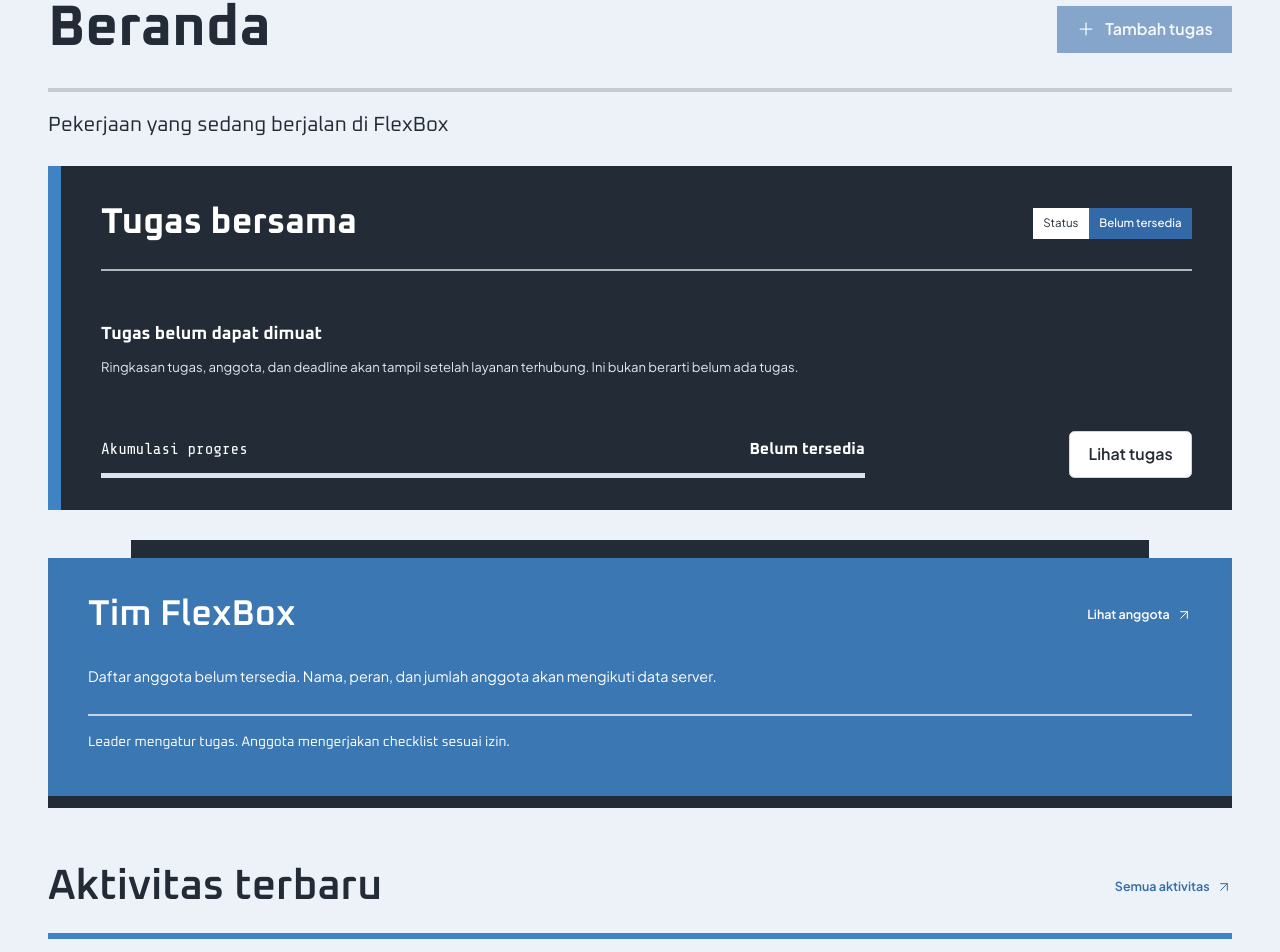
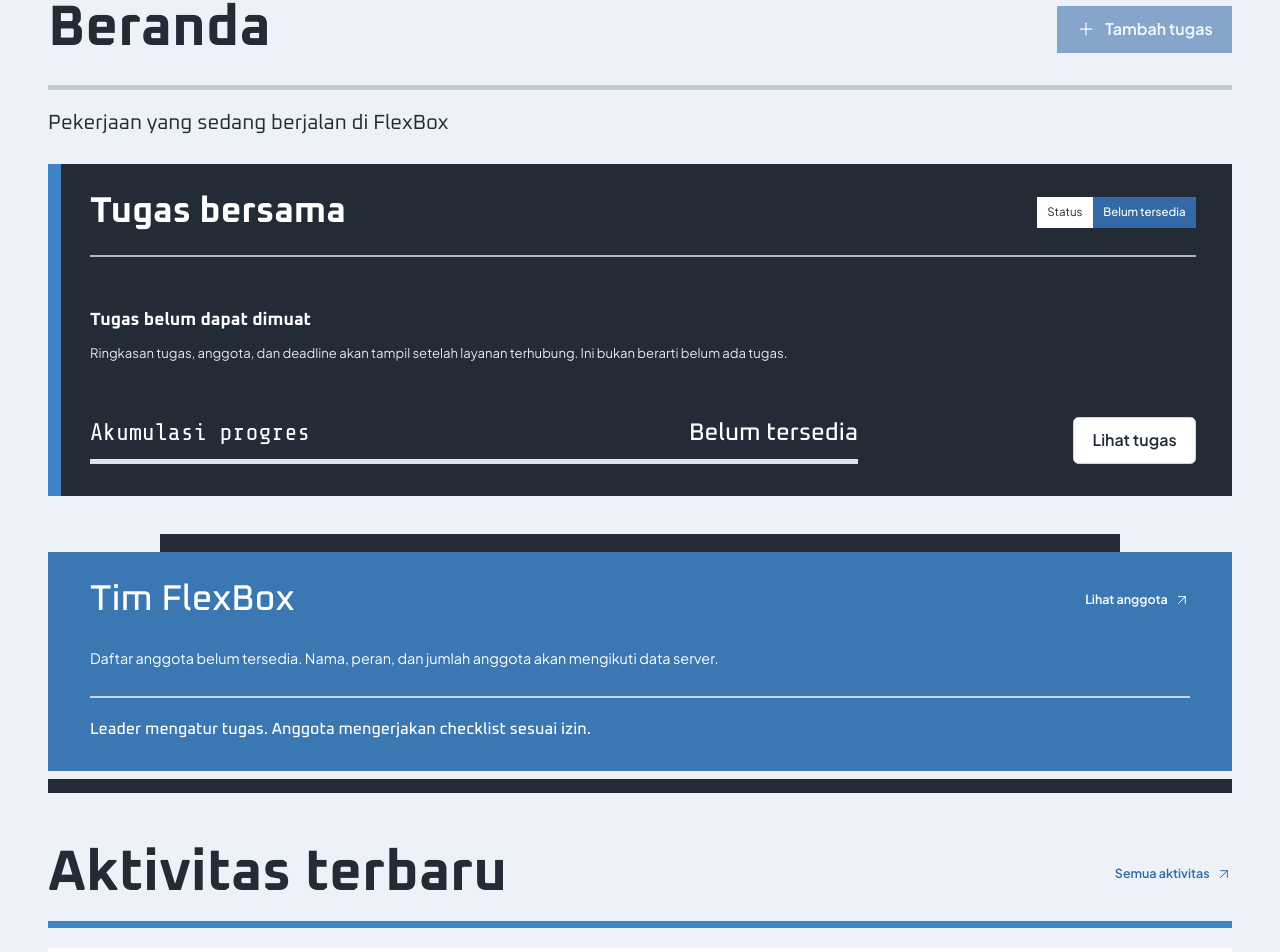
Before and after one commit to flexbox-studiocode/flexboard, a React (Vite) app: page / in a window 1280 px wide. Shown: the part 433-1385 px from the top of the page. Built offline with nearby package versions, Linux system fonts and the light colour scheme.

Commit message:
style(dashboard): refine panel insets typography and team accents

```diff
--- a/src/features/dashboard/dashboard.css
+++ b/src/features/dashboard/dashboard.css
@@ -1,10 +1,10 @@
-.dashboard-page { gap: 1.8rem; }
-.dashboard-page .page-header { border-bottom: 4px solid #c4ccd2; padding-bottom: 1.7rem; margin-bottom: 0; align-items: center; }
+.dashboard-page { gap: var(--space-6); }
+.dashboard-page .page-header { border-bottom: 5px solid #c4ccd2; padding-bottom: 1.5rem; margin-bottom: 0; align-items: center; }
 .dashboard-page .page-header .button { border-radius: 0; }
 .dashboard-intro { margin: -.4rem 0 0; font-family: var(--font-display); font-size: clamp(1rem, 1.6vw, 1.5rem); }
-.panel.dashboard-shared-task { background: var(--color-ink); color: white; border: 0; border-left: 13px solid var(--color-primary); padding: 2rem 2.5rem; }
+.panel.dashboard-shared-task { background: var(--color-ink); color: white; border: 0; border-left: 13px solid var(--color-primary); padding: 1.6875rem 2.25rem 2rem 1.8125rem; }
 .dashboard-task-heading { display: flex; flex-wrap: wrap; align-items: center; justify-content: space-between; gap: 1rem; border-bottom: 2px solid #ffffffa6; padding-bottom: 1.3rem; }
-.dashboard-task-heading h2 { margin: 0; font-family: var(--font-display); font-size: clamp(1.5rem, 2.8vw, 2.5rem); }
+.dashboard-task-heading h2 { margin: 0; font-family: var(--font-display); font-size: clamp(1.5rem, 2.8vw, var(--font-size-section)); font-weight: 700; line-height: 1.2; }
 .dashboard-task-status { display: inline-flex; align-items: center; background: white; color: var(--color-ink); font-size: .72rem; padding-left: .65rem; gap: .65rem; }
 .dashboard-task-status strong { background: var(--color-primary-dark); color: white; padding: .4rem .65rem; font-weight: 500; }
 .dashboard-shared-task .state { min-height: 160px; align-items: flex-start; text-align: left; padding: 1.5rem 0; }
@@ -12,26 +12,26 @@
 .dashboard-shared-task .state p { color: #e0e7f0; max-width: 50rem; }
 .dashboard-task-footer { display: flex; align-items: end; justify-content: space-between; gap: 2rem; }
 .dashboard-task-footer .progress-block { width: min(70%, 48rem); }
-.dashboard-task-footer .progress-block__label { font-family: var(--font-mono); font-size: 1rem; }
-.dashboard-task-footer .progress-block__label strong { color: white; font-family: var(--font-display); }
+.dashboard-task-footer .progress-block__label { font-family: var(--font-mono); font-size: 1.5rem; line-height: 1.25; }
+.dashboard-task-footer .progress-block__label strong { color: white; font-family: var(--font-display); font-weight: 500; }
 .dashboard-task-footer .progress-track { border-radius: 0; height: 5px; }
-.panel.dashboard-team { position: relative; isolation: isolate; margin-block: 1.5rem 2rem; background: #3b77b2; color: white; border: 0; padding: 2rem 2.5rem; }
-.dashboard-team::before { content: ''; position: absolute; z-index: -1; inset: -18px 7% 0; background: var(--color-ink); }
-.dashboard-team::after { content: ''; position: absolute; inset: 0; z-index: -1; background: #3b77b2; border-bottom: 12px solid var(--color-ink); bottom: -22px; }
+.panel.dashboard-team { position: relative; isolation: isolate; margin-block: 2rem; background: #3b77b2; color: white; border: 0; padding: 1.6875rem 2.625rem; }
+.dashboard-team::before { content: ''; position: absolute; z-index: -1; inset: -18px 9.5% 100%; background: var(--color-ink); }
+.dashboard-team::after { content: ''; position: absolute; inset: calc(100% + 8px) 0 auto; height: 14px; background: var(--color-ink); }
 .dashboard-team .feature-section-heading { border: 0; padding: 0; }
-.dashboard-team .feature-section-heading h2 { font-size: clamp(1.5rem, 2.8vw, 2.5rem); }
+.dashboard-team .feature-section-heading h2 { font-size: clamp(1.5rem, 2.8vw, var(--font-size-section)); font-weight: 500; line-height: 1.2; }
 .dashboard-team .feature-text-link { color: white; }
 .dashboard-team-unavailable { font-size: .9rem; line-height: 1.8; margin: 1.5rem 0; }
-.dashboard-team-caption { font-family: var(--font-display); border-top: 2px solid #ffffffb3; padding-top: 1rem; margin-bottom: 0; font-size: .85rem; }
-.dashboard-activity > .feature-section-heading { border-bottom: 6px solid var(--color-primary); padding-block: 1rem; }
-.dashboard-activity > .feature-section-heading h2 { font-size: clamp(1.8rem, 3.3vw, 3rem); }
+.dashboard-team-caption { font-family: var(--font-display); border-top: 2px solid #ffffffb3; padding-top: 1rem; margin-bottom: 0; font-size: 1rem; font-weight: 500; line-height: var(--line-height-copy); }
+.dashboard-activity > .feature-section-heading { border-bottom: 7px solid var(--color-primary); padding-block: 1rem; }
+.dashboard-activity > .feature-section-heading h2 { font-size: clamp(2rem, 4.45vw, var(--font-size-page)); font-weight: 700; line-height: 1.1; }
 .dashboard-activity > .panel { border: 0; }
 .dashboard-project-tools { margin-top: 1rem; border-top: 1px solid var(--color-border); padding-top: 1.5rem; }
 .dashboard-project-tools > h2 { font-family: var(--font-display); font-size: 1rem; margin: 0 0 1rem; }
 @media (max-width: 600px) {
   .dashboard-page { gap: 1.25rem; }
-  .dashboard-shared-task, .dashboard-team { padding: 1.25rem; }
-  .dashboard-shared-task { border-left-width: 7px; }
+  .panel.dashboard-shared-task, .panel.dashboard-team { padding: 1.25rem; }
+  .panel.dashboard-shared-task { border-left-width: 7px; }
   .dashboard-task-footer { flex-direction: column; align-items: stretch; gap: 1.2rem; }
   .dashboard-task-footer .progress-block { width: 100%; }
   .dashboard-task-footer .progress-block__label { font-size: .85rem; }
```
